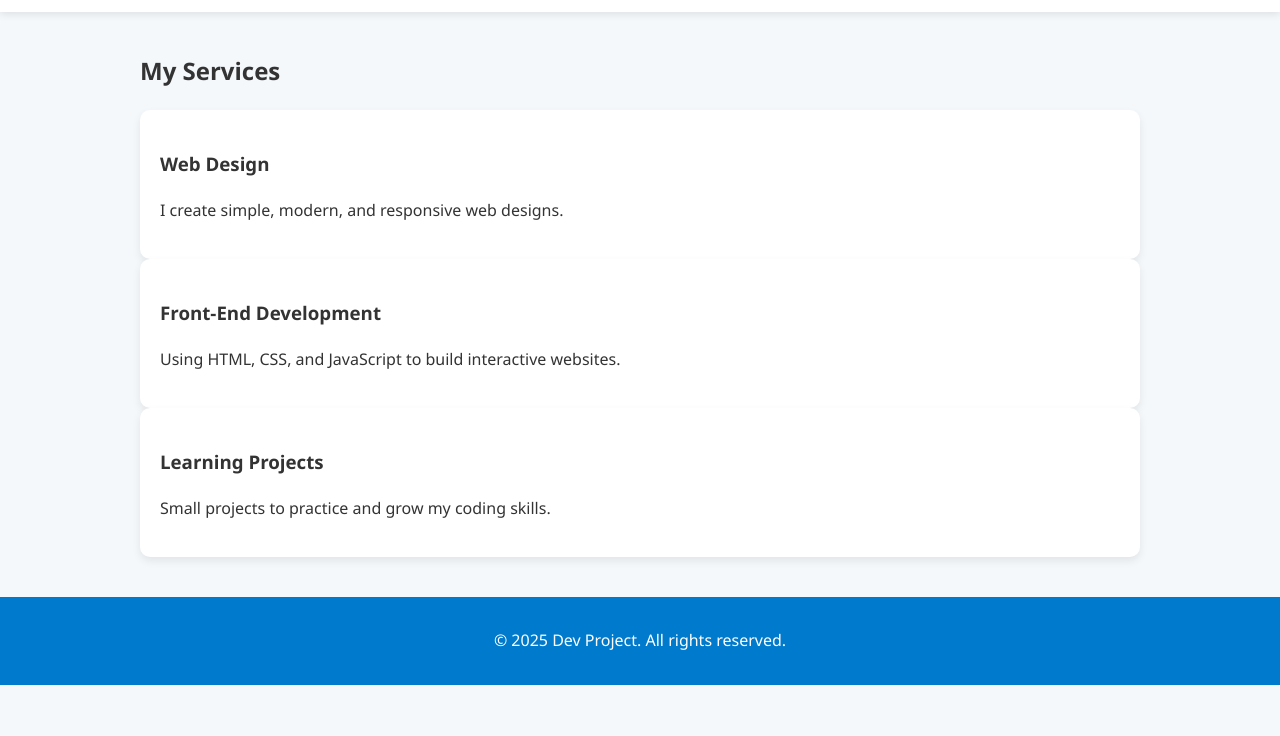
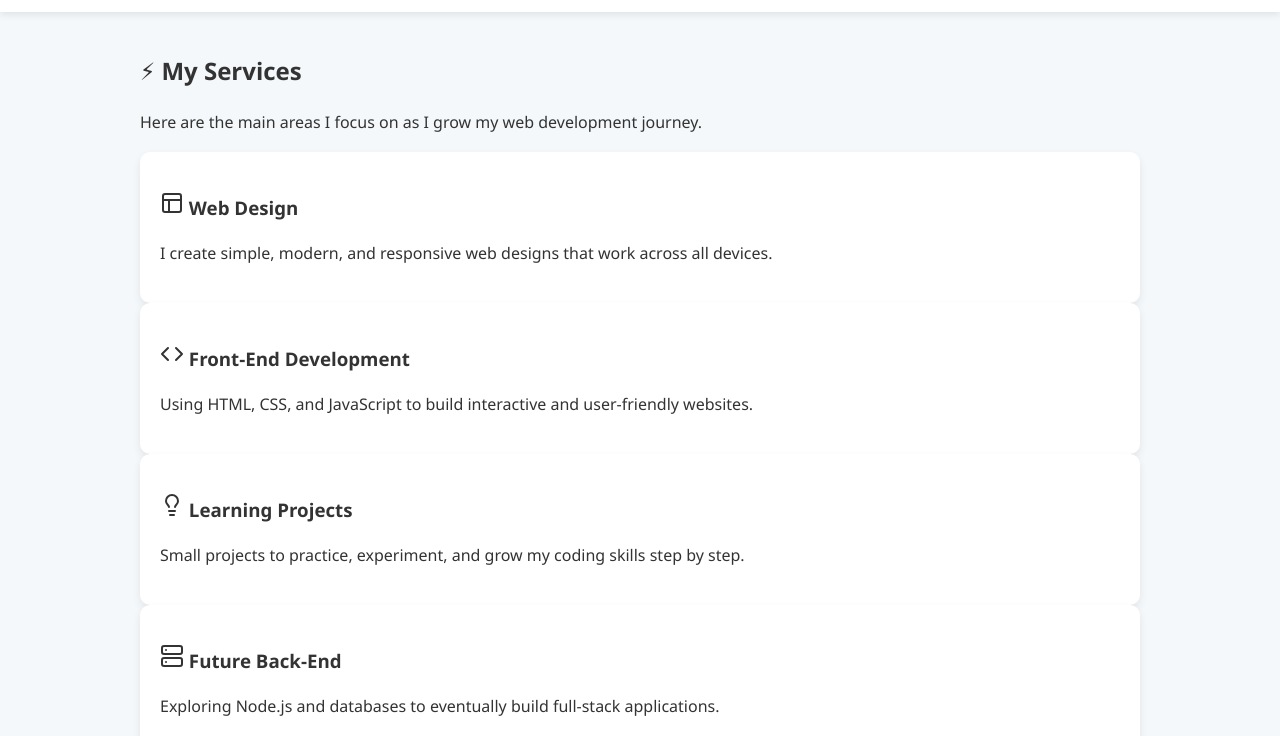
Before and after one commit to TobiGrant-byte/My-Website, a plain HTML site: page services.html in a window 1280 px wide. Shown: the part 64-800 px from the top of the page. Drawn offline with nearby package versions, Linux system fonts and the light colour scheme.

Commit message:
Update services.html

```diff
--- a/services.html
+++ b/services.html
@@ -6,6 +6,8 @@
   <title>Services - Dev Project</title>
   <link rel="stylesheet" href="style.css" />
   <script src="main.js" defer></script>
+  <!-- Lucide Icons -->
+  <script src="https://unpkg.com/lucide@latest"></script>
 </head>
 <body>
   <!-- ===== HEADER ===== -->
@@ -28,18 +30,34 @@
   <!-- ===== MAIN CONTENT ===== -->
   <main>
     <section>
-      <h2>My Services</h2>
+      <h2>⚡ My Services</h2>
+      <p class="intro">Here are the main areas I focus on as I grow my web development journey.</p>
+
+      <div class="cards">
         <div class="card">
-        <h3>Web Design</h3>
-        <p>I create simple, modern, and responsive web designs.</p>
+          <h3><i data-lucide="layout"></i> Web Design</h3>
+          <p>I create simple, modern, and responsive web designs that work across all devices.</p>
         </div>
+
         <div class="card">
-        <h3>Front-End Development</h3>
-        <p>Using HTML, CSS, and JavaScript to build interactive websites.</p>
+          <h3><i data-lucide="code"></i> Front-End Development</h3>
+          <p>Using HTML, CSS, and JavaScript to build interactive and user-friendly websites.</p>
         </div>
+
         <div class="card">
-        <h3>Learning Projects</h3>
-        <p>Small projects to practice and grow my coding skills.</p>
+          <h3><i data-lucide="lightbulb"></i> Learning Projects</h3>
+          <p>Small projects to practice, experiment, and grow my coding skills step by step.</p>
+        </div>
+
+        <div class="card">
+          <h3><i data-lucide="server"></i> Future Back-End</h3>
+          <p>Exploring Node.js and databases to eventually build full-stack applications.</p>
+        </div>
+
+        <div class="card">
+          <h3><i data-lucide="rocket"></i> Personal Projects</h3>
+          <p>From to-do apps to small experiments, I’m always building something new to learn.</p>
+        </div>
       </div>
     </section>
   </main>
@@ -48,5 +66,10 @@
   <footer>
     <p>© 2025 Dev Project. All rights reserved.</p>
   </footer>
+
+  <!-- Activate Lucide Icons -->
+  <script>
+    lucide.createIcons();
+  </script>
 </body>
 </html>
```
Lines whose indentation alone changed are shown as unchanged.
